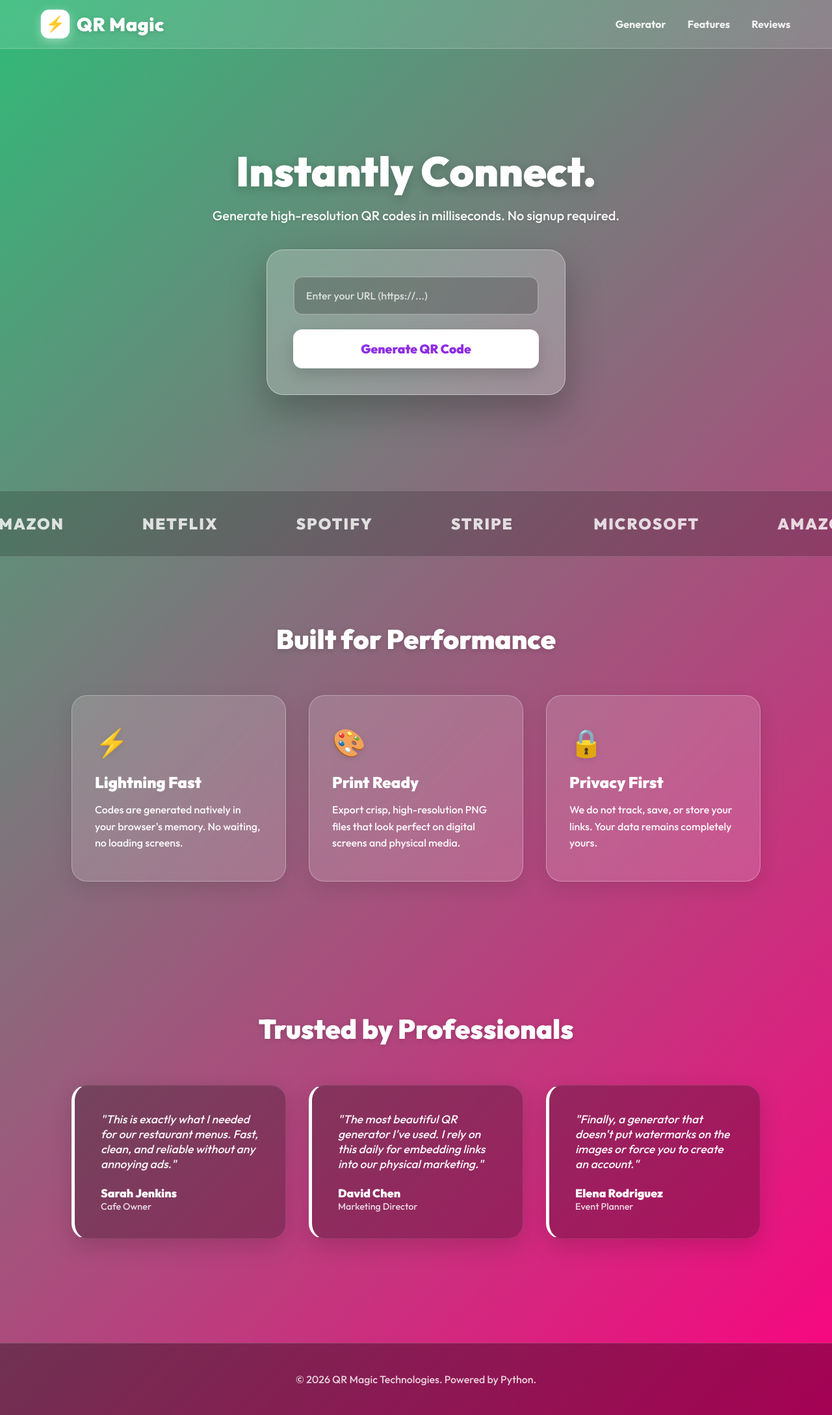
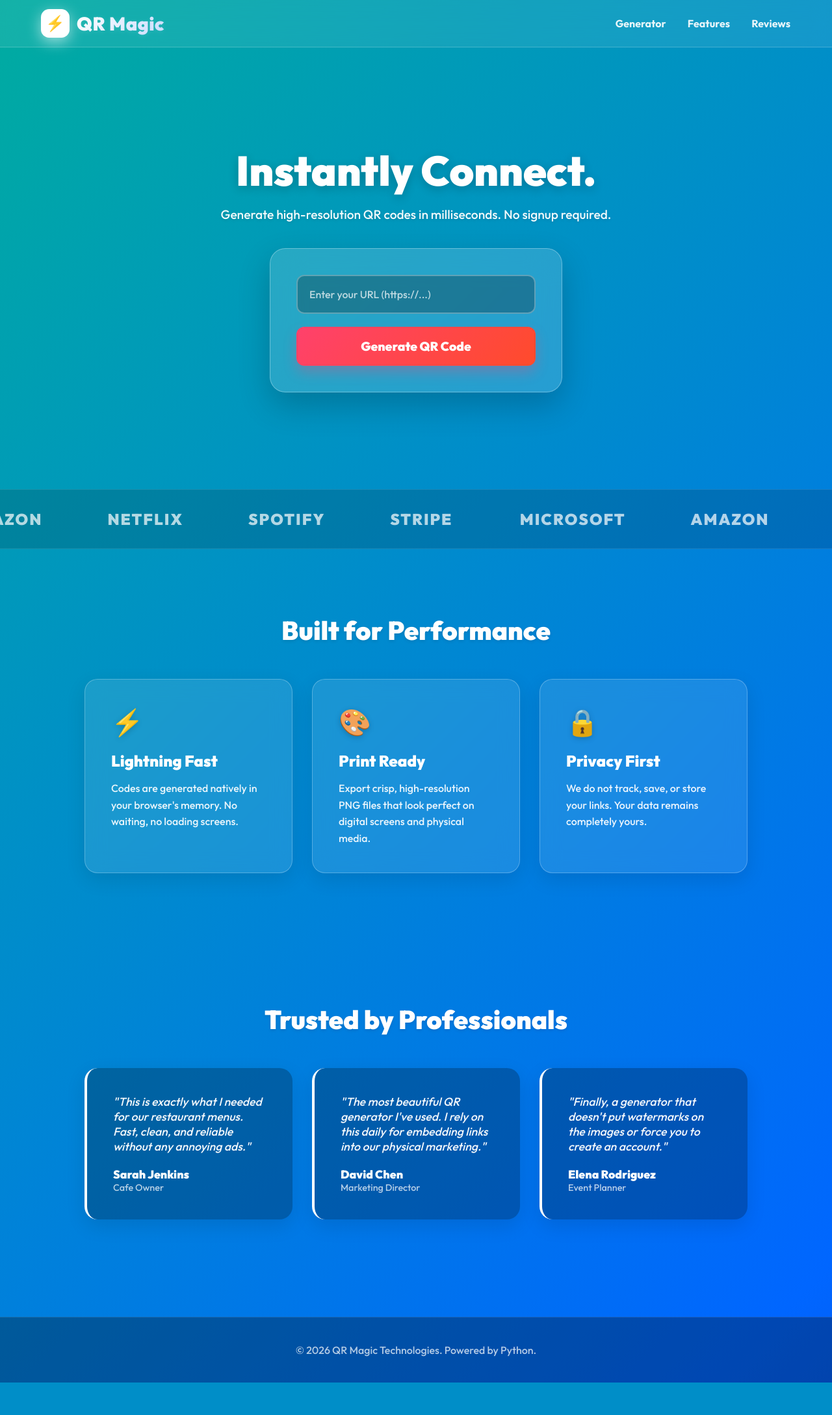
Before and after one commit to rutujapachange21/QR_Code_Generator, a Flask app: page / in a window 1280 px wide. Shown: the whole page at 65% size. After the commit the page ends 2128 px from the top, so only its background shows below. Run offline with Flask 3, Linux system fonts and the light colour scheme.

Commit message:
Update index.html

```diff
--- a/templates/index.html
+++ b/templates/index.html
@@ -3,29 +3,22 @@
 <head>
     <meta charset="UTF-8">
     <meta name="viewport" content="width=device-width, initial-scale=1.0">
-    <title>Smart QR Magic | Premium Generator</title>
+    <title>QR Magic | Premium Generator</title>
     <link href="https://fonts.googleapis.com/css2?family=Outfit:wght@300;500;700;900&display=swap" rel="stylesheet">
     <style>
-        /* --- GLOBAL STYLES & ALL 5 COLORS LIQUID BACKGROUND --- */
+        /* --- GLOBAL STYLES & SPECTRUM ANIMATED BACKGROUND --- */
         * { box-sizing: border-box; margin: 0; padding: 0; font-family: 'Outfit', sans-serif; scroll-behavior: smooth; }
 
         body {
-            /* युझरने सांगितलेले सर्व ५ रंग: Blue, Pink, Green, Orange, Purple */
-            background: linear-gradient(-45deg,
-                rgb(0, 114, 255),    /* Electric Blue */
-                rgb(255, 0, 128),   /* Hot Pink */
-                rgb(0, 230, 118),   /* Neon Green */
-                rgb(255, 112, 67),  /* Vibrant Orange */
-                rgb(142, 45, 226)   /* Deep Purple */
-            );
-            background-size: 500% 500%;
-            animation: hyperLiquid 14s ease infinite;
+            /* 5-Color Gradient matching your image */
+            background: linear-gradient(135deg, #c2002f, #ff7b00, #00b09b, #0066ff, #3b0086);
+            background-size: 400% 400%;
+            animation: spectrumHype 15s ease infinite;
             color: rgb(255, 255, 255);
             min-height: 100vh;
         }
 
-        /* रंगांना स्क्रीनवर फिरवण्यासाठी अ‍ॅनिमेटेड लिक्विड इफेक्ट */
-        @keyframes hyperLiquid {
+        @keyframes spectrumHype {
             0% { background-position: 0% 50%; }
             50% { background-position: 100% 50%; }
             100% { background-position: 0% 50%; }
@@ -33,10 +26,10 @@
 
         /* --- STICKY NAVIGATION --- */
         nav {
-            background: rgba(255, 255, 255, 0.12);
-            backdrop-filter: blur(20px);
-            border-bottom: 1px solid rgba(255,255,255,0.25);
-            padding: 16px 5%;
+            background: rgba(255, 255, 255, 0.08);
+            backdrop-filter: blur(15px);
+            border-bottom: 1px solid rgba(255,255,255,0.2);
+            padding: 15px 5%;
             display: flex;
             justify-content: space-between;
             align-items: center;
@@ -45,13 +38,15 @@
             z-index: 1000;
         }
 
-        /* --- BRAND LOGO WITH WHITE ICON --- */
+        /* --- BRAND LOGO WITH NEW WHITE ICON --- */
         .logo-container {
             display: flex;
             align-items: center;
             gap: 12px;
             text-decoration: none;
         }
+
+        /* Pure White Icon Background with Black Lightning Bolt */
         .logo-icon {
             display: flex;
             align-items: center;
@@ -59,23 +54,28 @@
             width: 42px;
             height: 42px;
             background: rgb(255, 255, 255);
-            color: rgb(15, 23, 42);
+            color: rgb(15, 23, 42); /* Deep dark/black color for bolt */
             border-radius: 12px;
-            box-shadow: 0 4px 15px rgba(255, 255, 255, 0.4);
+            box-shadow: 0 4px 15px rgba(255, 255, 255, 0.35);
             font-size: 1.4rem;
             font-weight: bold;
             animation: pulseIcon 2s infinite alternate;
         }
+
         @keyframes pulseIcon {
-            0% { transform: scale(1); }
-            100% { transform: scale(1.06); }
+            0% { transform: scale(1); box-shadow: 0 4px 15px rgba(255, 255, 255, 0.3); }
+            100% { transform: scale(1.05); box-shadow: 0 6px 22px rgba(255, 255, 255, 0.6); }
         }
+
+        /* Glowing text gradient to match logo icon */
         .logo-text {
             font-size: 1.8rem;
             font-weight: 900;
             letter-spacing: 0.5px;
-            color: rgb(255, 255, 255);
-            text-shadow: 0 2px 8px rgba(0,0,0,0.15);
+            background: linear-gradient(135deg, rgb(255, 255, 255), rgb(200, 220, 255));
+            -webkit-background-clip: text;
+            -webkit-text-fill-color: transparent;
+            text-shadow: 0 2px 10px rgba(255,255,255,0.1);
         }
 
         .nav-links a { text-decoration: none; font-weight: 600; color: rgba(255,255,255,0.9); margin-left: 30px; transition: color 0.3s; }
@@ -84,103 +84,90 @@
         /* --- 1. HERO BANNER (QR GENERATOR) --- */
         .hero { text-align: center; padding: 80px 20px; min-height: 85vh; display: flex; flex-direction: column; justify-content: center; }
         .hero h1 { font-size: 4rem; font-weight: 900; margin-bottom: 15px; text-shadow: 0 4px 15px rgba(0,0,0,0.2); }
-        .hero p { font-size: 1.25rem; color: rgba(255,255,255,0.95); margin-bottom: 40px; text-shadow: 0 2px 4px rgba(0,0,0,0.1); }
+        .hero p { font-size: 1.2rem; color: rgba(255,255,255,0.95); margin-bottom: 40px; text-shadow: 0 2px 4px rgba(0,0,0,0.1); }
 
-        /* Modern Frosted Glass Card (High Opaqueness to make content readable) */
+        /* Modern Glassmorphism Form Card */
         .qr-card {
-            background: rgba(255, 255, 255, 0.22);
-            backdrop-filter: blur(30px);
-            border: 1px solid rgba(255,255,255,0.4);
+            background: rgba(255, 255, 255, 0.15);
+            backdrop-filter: blur(25px);
+            border: 1px solid rgba(255,255,255,0.3);
             padding: 40px;
-            border-radius: 26px;
-            box-shadow: 0 25px 55px rgba(0,0,0,0.25);
-            max-width: 460px;
+            border-radius: 24px;
+            box-shadow: 0 20px 50px rgba(0,0,0,0.2);
+            max-width: 450px;
             margin: 0 auto;
             transition: transform 0.3s, box-shadow 0.3s;
         }
-        .qr-card:hover { transform: translateY(-6px); box-shadow: 0 35px 65px rgba(0,0,0,0.35); border-color: rgba(255, 255, 255, 0.5); }
+        .qr-card:hover { transform: translateY(-5px); box-shadow: 0 30px 60px rgba(0,0,0,0.3); }
 
         input[type="url"] {
             width: 100%; padding: 18px; border: 2px solid rgba(255,255,255,0.3);
-            border-radius: 14px; font-size: 1rem; margin-bottom: 22px;
-            background: rgba(0,0,0,0.2); color: rgb(255, 255, 255); outline: none; transition: 0.3s;
+            border-radius: 12px; font-size: 1rem; margin-bottom: 20px;
+            background: rgba(0,0,0,0.25); color: rgb(255, 255, 255); outline: none; transition: 0.3s;
         }
-        input[type="url"]::placeholder { color: rgba(255,255,255,0.75); }
-        input[type="url"]:focus { border-color: rgb(255, 255, 255); background: rgba(0,0,0,0.35); box-shadow: 0 0 15px rgba(255,255,255,0.3); }
+        input[type="url"]::placeholder { color: rgba(255,255,255,0.7); }
+        input[type="url"]:focus { border-color: rgb(255, 255, 255); background: rgba(0,0,0,0.4); box-shadow: 0 0 15px rgba(255,255,255,0.2); }
 
-        /* SOLID WHITE GENERATE BUTTON WITH TEXT COLOR MATCHING THE VIBE */
+        /* GENERATE CODE BUTTON (GRADIENT ORANGE-RED) */
         .btn-generate {
-            width: 100%; padding: 18px; border: none; border-radius: 14px;
-            background: rgb(255, 255, 255);
-            color: rgb(142, 45, 226); /* Purple text */
+            width: 100%; padding: 18px; border: none; border-radius: 12px;
+            background: linear-gradient(135deg, rgb(255, 65, 108), rgb(255, 75, 43));
+            color: white;
             font-size: 1.2rem; font-weight: 900;
-            cursor: pointer; transition: all 0.3s ease;
-            box-shadow: 0 10px 25px rgba(0, 0, 0, 0.15);
+            cursor: pointer; transition: all 0.3s;
+            box-shadow: 0 10px 20px rgba(255, 65, 108, 0.3);
         }
-        .btn-generate:hover {
-            transform: scale(1.025);
-            box-shadow: 0 15px 30px rgba(0, 0, 0, 0.25);
-            background: rgb(245, 245, 245);
-        }
+        .btn-generate:hover { transform: scale(1.02); box-shadow: 0 15px 30px rgba(255, 65, 108, 0.5); }
 
         /* QR Code Result Output */
-        .qr-result { margin-top: 30px; padding-top: 30px; border-top: 1px solid rgba(255,255,255,0.3); }
-        .qr-result img { width: 200px; border-radius: 14px; margin-bottom: 22px; box-shadow: 0 12px 30px rgba(0,0,0,0.3); border: 6px solid rgb(255, 255, 255); }
+        .qr-result { margin-top: 25px; padding-top: 25px; border-top: 1px solid rgba(255,255,255,0.3); }
+        .qr-result img { width: 200px; border-radius: 12px; margin-bottom: 20px; box-shadow: 0 10px 30px rgba(0,0,0,0.4); border: 6px solid rgb(255, 255, 255); }
 
-        /* GLOWING DARK GLASS DOWNLOAD BUTTON */
+        /* DOWNLOAD BUTTON (NEON CYAN-GREEN) */
         .download-btn {
-            display: inline-block; padding: 14px 35px;
-            background: rgb(15, 23, 42); /* Deep bold contrast */
-            color: rgb(255, 255, 255);
-            border: 1px solid rgba(255, 255, 255, 0.2);
-            text-decoration: none; border-radius: 12px; font-weight: 900; letter-spacing: 0.5px;
-            transition: all 0.3s ease;
-            box-shadow: 0 8px 25px rgba(0,0,0,0.3);
+            display: inline-block; padding: 14px 30px;
+            background: linear-gradient(135deg, rgb(0, 242, 254), rgb(79, 172, 254));
+            color: rgb(0, 32, 96);
+            border: none;
+            text-decoration: none; border-radius: 10px; font-weight: 900; transition: all 0.3s;
+            box-shadow: 0 5px 20px rgba(0, 242, 254, 0.4);
         }
-        .download-btn:hover {
-            transform: translateY(-4px);
-            background: rgb(0, 0, 0);
-            border-color: rgb(255, 255, 255);
-            box-shadow: 0 12px 30px rgba(0,0,0,0.5);
-        }
+        .download-btn:hover { transform: translateY(-3px); box-shadow: 0 8px 25px rgba(0, 242, 254, 0.7); }
 
         /* --- 2. COMPANY LOGO SLIDER --- */
-        .slider-container { background: rgba(0, 0, 0, 0.18); padding: 35px 0; overflow: hidden; white-space: nowrap; border-top: 1px solid rgba(255,255,255,0.15); border-bottom: 1px solid rgba(255,255,255,0.15); }
-        .logo-track { display: inline-block; animation: scrollLogos 22s linear infinite; }
-        .logo-track span { font-size: 1.5rem; font-weight: 800; color: rgba(255,255,255,0.8); margin: 0 60px; text-transform: uppercase; letter-spacing: 2px;}
+        .slider-container { background: rgba(0, 0, 0, 0.15); padding: 30px 0; overflow: hidden; white-space: nowrap; border-top: 1px solid rgba(255,255,255,0.1); border-bottom: 1px solid rgba(255,255,255,0.1); }
+        .logo-track { display: inline-block; animation: scrollLogos 20s linear infinite; }
+        .logo-track span { font-size: 1.5rem; font-weight: 800; color: rgba(255,255,255,0.7); margin: 0 50px; text-transform: uppercase; letter-spacing: 2px;}
         @keyframes scrollLogos { from { transform: translateX(0); } to { transform: translateX(-50%); } }
 
         /* --- 3. ABOUT COMPANY --- */
         .section-container { padding: 100px 5%; text-align: center; }
-        .section-title { font-size: 2.6rem; font-weight: 900; margin-bottom: 60px; text-shadow: 0 2px 8px rgba(0,0,0,0.15); }
+        .section-title { font-size: 2.5rem; font-weight: 900; margin-bottom: 50px; text-shadow: 0 2px 5px rgba(0,0,0,0.1); }
 
-        .grid-container { display: flex; gap: 35px; justify-content: center; flex-wrap: wrap; max-width: 1150px; margin: 0 auto; }
+        .grid-container { display: flex; gap: 30px; justify-content: center; flex-wrap: wrap; max-width: 1100px; margin: 0 auto; }
         .feature-card {
-            background: rgba(255, 255, 255, 0.15); border: 1px solid rgba(255,255,255,0.3);
-            backdrop-filter: blur(20px); padding: 45px 35px; border-radius: 24px; width: 330px;
-            text-align: left; transition: transform 0.3s, box-shadow 0.3s; box-shadow: 0 10px 30px rgba(0,0,0,0.1);
+            background: rgba(255, 255, 255, 0.1); border: 1px solid rgba(255,255,255,0.25);
+            backdrop-filter: blur(15px); padding: 40px; border-radius: 20px; width: 320px;
+            text-align: left; transition: transform 0.3s; box-shadow: 0 10px 30px rgba(0,0,0,0.1);
         }
-        .feature-card:hover { transform: translateY(-10px); background: rgba(255, 255, 255, 0.22); box-shadow: 0 20px 45px rgba(0,0,0,0.25); border-color: rgba(255,255,255,0.45); }
+        .feature-card:hover { transform: translateY(-10px); background: rgba(255, 255, 255, 0.15); box-shadow: 0 15px 40px rgba(0,0,0,0.2); }
         .feature-card h3 { font-size: 1.5rem; margin-bottom: 15px; font-weight: 800; }
-        .feature-card p { color: rgba(255,255,255,0.95); line-height: 1.6; }
-        .icon { font-size: 2.6rem; margin-bottom: 20px; text-shadow: 0 2px 10px rgba(0,0,0,0.1); }
+        .feature-card p { color: rgba(255,255,255,0.9); line-height: 1.6; }
+        .icon { font-size: 2.5rem; margin-bottom: 20px; text-shadow: 0 2px 10px rgba(0,0,0,0.2); }
 
         /* --- 4. CLIENT TESTIMONIALS --- */
         .review-card {
-            background: rgba(0, 0, 0, 0.25); padding: 40px; border-radius: 24px;
-            width: 330px; text-align: left; border-left: 5px solid rgb(255, 255, 255);
-            box-shadow: 0 12px 35px rgba(0,0,0,0.15);
-            border-top: 1px solid rgba(255,255,255,0.1);
-            border-right: 1px solid rgba(255,255,255,0.1);
-            border-bottom: 1px solid rgba(255,255,255,0.1);
+            background: rgba(0, 0, 0, 0.25); padding: 40px; border-radius: 20px;
+            width: 320px; text-align: left; border-left: 4px solid rgb(255, 255, 255);
+            box-shadow: 0 10px 30px rgba(0,0,0,0.1);
         }
-        .review-text { font-size: 1.1rem; font-style: italic; margin-bottom: 22px; color: rgba(255,255,255,0.95); }
-        .review-author { font-weight: 900; color: white; font-size: 1.1rem; }
-        .review-role { font-size: 0.9rem; color: rgba(255,255,255,0.8); font-weight: 500; }
+        .review-text { font-size: 1.1rem; font-style: italic; margin-bottom: 20px; color: rgba(255,255,255,0.95); }
+        .review-author { font-weight: 900; color: rgb(255, 255, 255); font-size: 1.1rem; }
+        .review-role { font-size: 0.9rem; color: rgba(255,255,255,0.7); font-weight: 500; }
 
         /* --- 5. FOOTER --- */
-        footer { background: rgba(0, 0, 0, 0.35); text-align: center; padding: 45px 20px; margin-top: 60px; border-top: 1px solid rgba(255,255,255,0.15); }
-        footer p { color: rgba(255,255,255,0.8); font-weight: 500; }
+        footer { background: rgba(0, 0, 0, 0.3); text-align: center; padding: 40px 20px; margin-top: 50px; border-top: 1px solid rgba(255,255,255,0.1); }
+        footer p { color: rgba(255,255,255,0.7); font-weight: 500; }
     </style>
 </head>
 <body>
```
